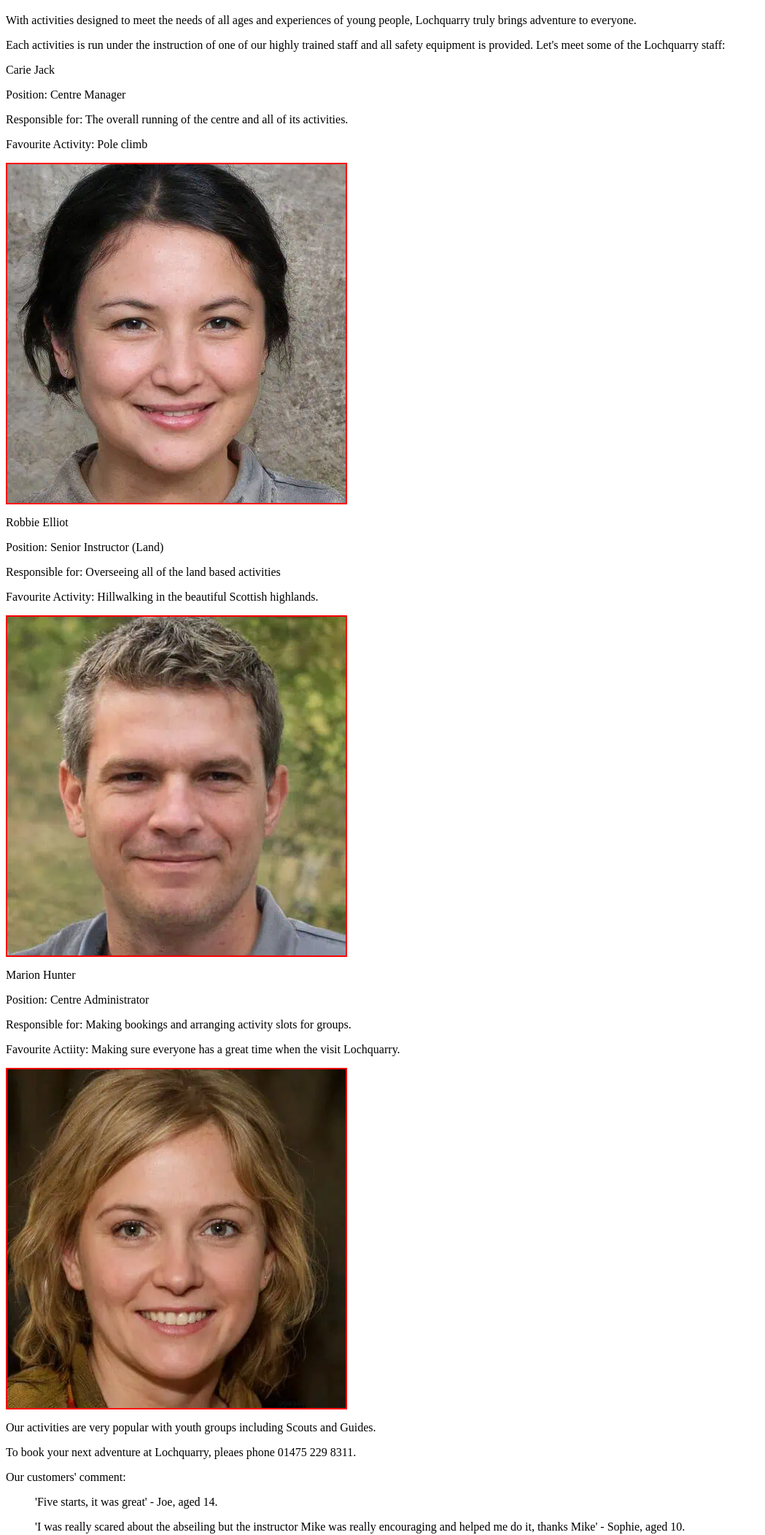
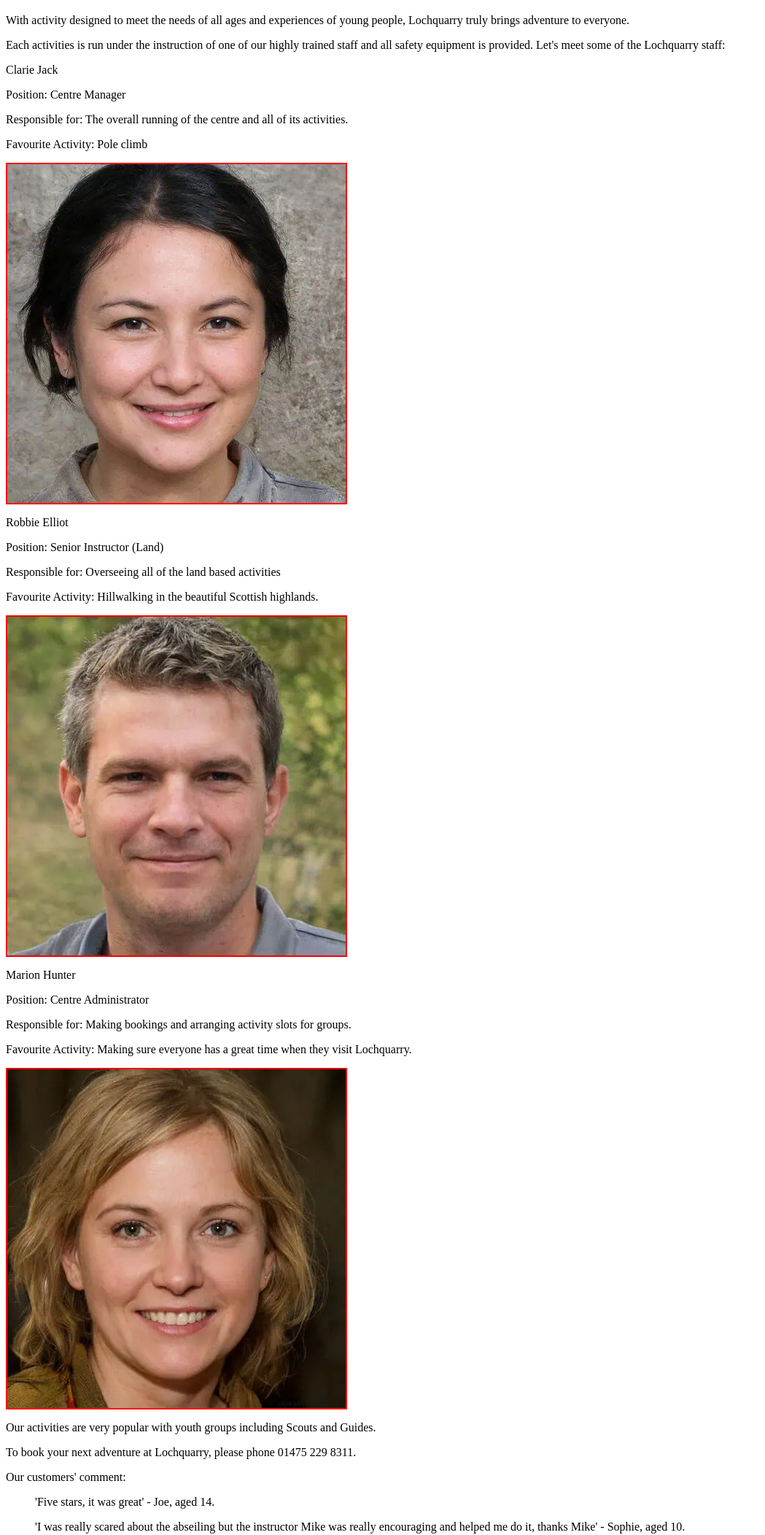
Before and after one commit to KY-219/ka-github.io, a plain HTML site: page ourpeople.html in a window 1280 px wide. Shown: the part 466-2569 px from the top of the page at 73% size, without its empty margins (0-1049 px from the left). Drawn offline with Linux system fonts and the light colour scheme.

Commit message:
Update ourpeople.html

```diff
--- a/ourpeople.html
+++ b/ourpeople.html
@@ -26,10 +26,10 @@
     <main>
       <section class="bio">
         <h1>Our People</h1>
-        <p class="bio-content">With activities designed to meet the needs of all ages and experiences of young people, Lochquarry truly brings adventure to everyone.</p>
+        <p class="bio-content">With activity designed to meet the needs of all ages and experiences of young people, Lochquarry truly brings adventure to everyone.</p>
         <p class="bio-content">Each activities is run under the instruction of one of our highly trained staff and all safety equipment is provided.  Let's meet some of the Lochquarry staff:</p>
         <div class="bio-content">
-          <p>Carie Jack</P>
+          <p>Clarie Jack</P>
           <p>Position: Centre Manager</p>
           <p>Responsible for: The overall running of the centre and all of its activities.</p>
           <p>Favourite Activity: Pole climb</p>
@@ -50,18 +50,18 @@
           <p>Marion Hunter</p>
           <p>Position: Centre Administrator</p>
           <p>Responsible for: Making bookings and arranging activity slots for groups.</p>
+          <p>Favourite Activity: Making sure everyone has a great time when they visit Lochquarry.</p>
           <div class="bio-image">
-            <p>Favourite Actiity: Making sure everyone has a great time when the visit Lochquarry.</p>
-            <img src="images/Marion_Hunter.png" alt="Marion Hunter"></a>
+            <img src="images/Marion_Hunter.png" alt="Marion Hunter">
           </div>
         </div>
         <p>Our activities are very popular with youth groups including Scouts and Guides.</p>
-        <p>To book your next adventure at Lochquarry, pleaes phone 01475 229 8311.</p>
+        <p>To book your next adventure at Lochquarry, please phone 01475 229 8311.</p>
       </section>
       <section class="quote">
         <p>Our customers' comment:</p>
         <div class="quote-background">
-          <blockquote>'Five starts, it was great' - Joe, aged 14.</blockquote>
+          <blockquote>'Five stars, it was great' - Joe, aged 14.</blockquote>
         </div>
         <div class="quote-background">
           <blockquote>'I was really scared about the abseiling but the instructor  Mike was really encouraging and helped me do it, thanks Mike' - Sophie, aged 10.</blockquote>
```
